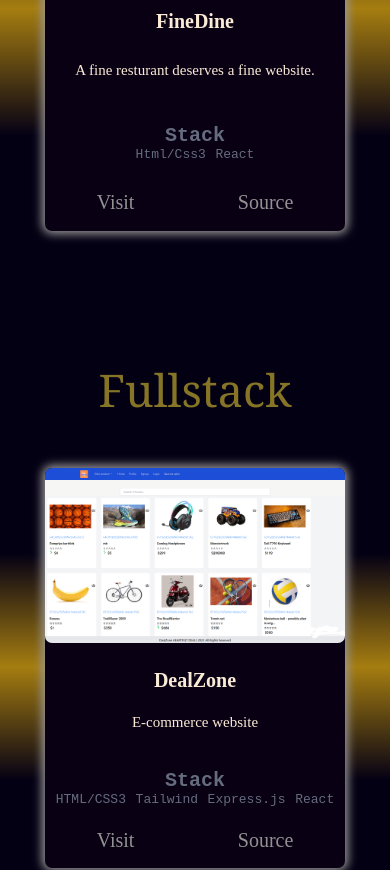
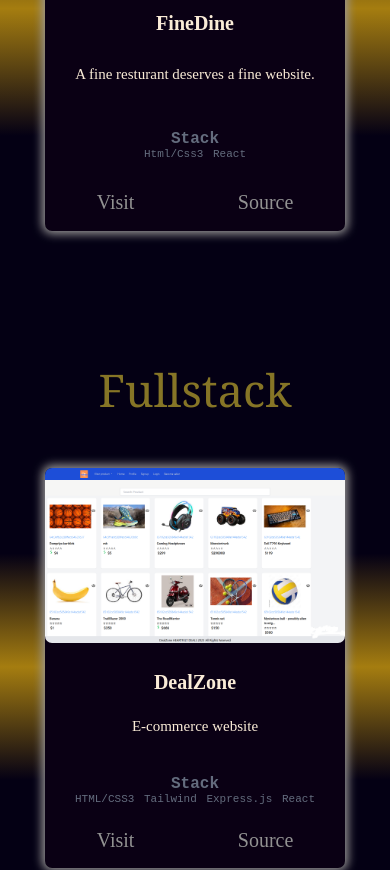
Before and after one commit to MaaX59/my_portfolio, a React (Create React App) app: page / in a window 390 px wide. Shown: the part 980-1850 px from the top of the page. Built offline with nearby package versions, Linux system fonts and the light colour scheme.

Commit message:
fixed card font for mobil - DONE!

```diff
--- a/src/components/projectCard.css
+++ b/src/components/projectCard.css
@@ -62,7 +62,7 @@
   color: rgb(100, 108, 126);
 }
 .app__projectCard-content_tech h1 {
-  font-size: 25px;
+  font-size: 20px;
   font-family: 'Courier New', Courier, monospace;
   font-weight: 600;
 }
@@ -76,6 +76,7 @@
   flex-direction: row;
   padding: 0 0.3rem;
   font-family: 'Courier New', Courier, monospace;
+  font-size: 12px;
   font-weight: 300;
 }
 
@@ -155,11 +156,11 @@ text-shadow: 1px 0 10px red;
   }
 
   .app__projectCard-content_tech h1 {
-    font-size: 20px;
+    font-size: 16px;
 
   }
   .app__projectCard-content_tags-tag{
-    font-size: 13px;
+    font-size: 11px;
   }
 
 
--- a/src/components/projectCard.jsx
+++ b/src/components/projectCard.jsx
@@ -1,38 +1,14 @@
 import React from "react";
 import "./projectCard.css";
 
-
-
-//for some reson my img props dosent work so i´m gonna do it like this for now
-import deal from '../images/deal_zone.png';
-import fine from '../images/finedine.png';
-// import codeing from '../images/coding_generator.png';
-
-
-const projectCard = ({ project}) => {
+const projectCard = ({ project }) => {
   const { name, description, image, link, code, tags } = project;
 
-//   {  }   let img = null;
-
-//   if(project.name === "DealZone"){
-// let img = deal;
-//   }else if (project.name === "M2 Coding generator"){
-//     let img = code;
-// } else {
-//   let img = fine;}
-// console.log(pict);
-console.log(deal);
-console.log(fine);
-console.log(image);
-
-
-
   return (
-
     <div className="app__projectCard">
       <div className="app__projectCard-constent">
         <div className="app__projectCard-constent_img">
-          <img src={image} alt="project img"  />
+          <img src={image} alt="project img" />
         </div>
         <div className="app__projectCard-content_name">
           <h1>{name}</h1>
@@ -44,23 +20,21 @@ console.log(image);
         <div className="app__projectCard-content_tech">
           <h1>Stack</h1>
           <div className="app__projectCard-content_tags">
-       {tags.map((tag, index)=>{
+            {tags.map((tag, index) => {
               return (
-          <div className="app__projectCard-content_tags-tag" key= {index}>{tag}</div>
-        )
+                <div className="app__projectCard-content_tags-tag" key={index}>
+                  {tag}
+                </div>
+              );
             })}
           </div>
         </div>
         <div className="app__projectCard-links">
           <div className="app__projectCard-links_site">
-            <a href={link}>
-              Visit
-            </a>
+            <a href={link}>Visit</a>
           </div>
           <div className="app__projectCard-links_code">
-            <a href={code}>
-              Source
-            </a>
+            <a href={code}>Source</a>
           </div>
         </div>
       </div>
```
Lines whose indentation alone changed are shown as unchanged.
